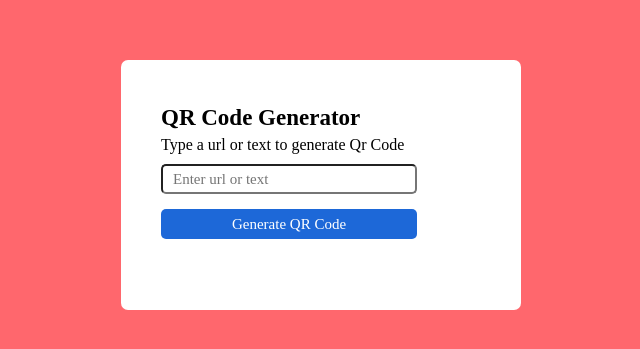
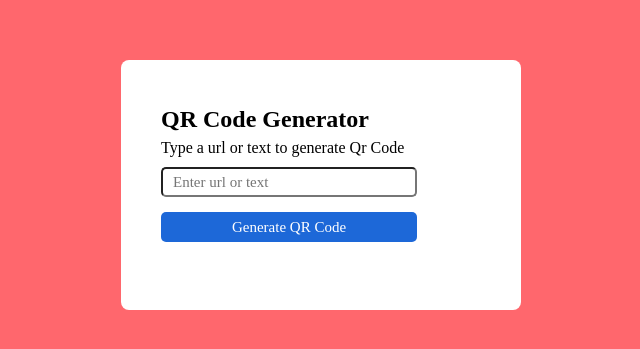
Before and after one commit to davidmurage/QR-code-generator, a plain HTML site: page index.html in a window 1280 px wide. Shown: the part 215-564 px from the top of the page, without its empty margins (319-959 px from the left). Drawn offline with Linux system fonts and the light colour scheme.

Commit message:
Update style.css

```diff
--- a/style.css
+++ b/style.css
@@ -18,15 +18,15 @@ body{
     background-color: #fff;
     width: 400px;
     height: 250px;
-    border-radius: 7px;
+    border-radius: 8px;
     padding: 40px;
 }
 
 .header h1{
-    font-size: 23px;
+    font-size: 24px;
     font-weight: 500px;
-    margin-bottom: 5px;
-    margin-top: 5px;
+    margin-bottom: 6px;
+    margin-top: 6px;
 }
 
 .header p{
```
